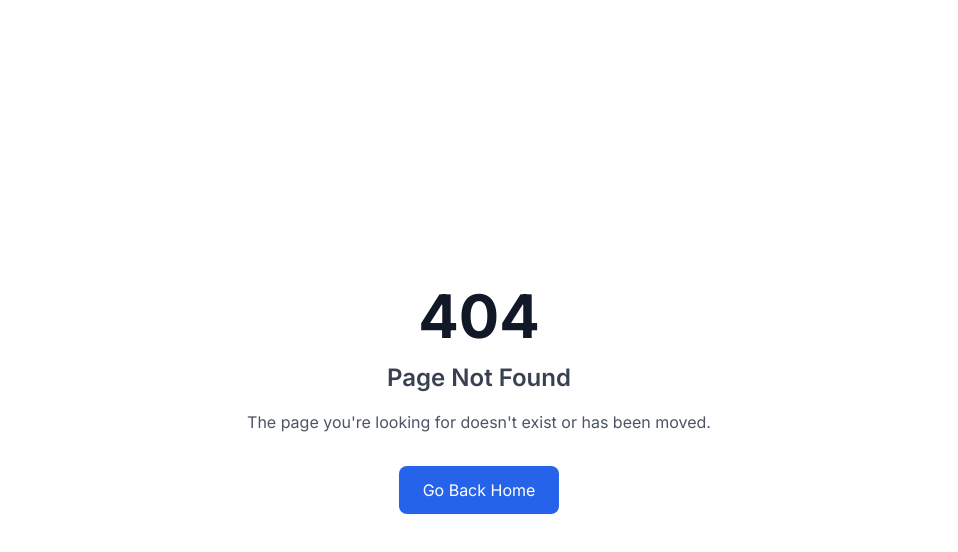
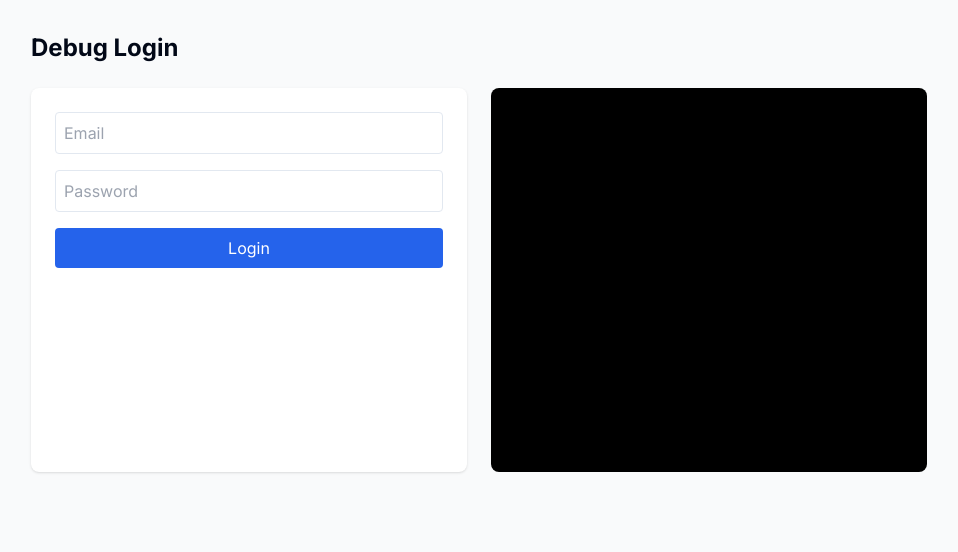
Before and after one commit to sbyiadom/Stratavax-Learning-Management-System, a Next.js app: page /login-debug in a window 1280 px wide. Before the commit this address had no page. Shown: the top 552 px of the page, without its empty margins (161-1119 px from the left). Built offline with nearby package versions, Linux system fonts and the light colour scheme.

Commit message:
Create page.tsx

```diff
--- /dev/null
+++ b/app/login-debug/page.tsx
@@ -0,0 +1,97 @@
+'use client'
+
+import { useState } from 'react'
+import { createClient } from '@/lib/supabase'
+
+export default function LoginDebug() {
+  const [email, setEmail] = useState('')
+  const [password, setPassword] = useState('')
+  const [debug, setDebug] = useState<any[]>([])
+  const supabase = createClient()
+
+  const addDebug = (message: string, data?: any) => {
+    setDebug(prev => [...prev, { time: new Date().toISOString(), message, data }])
+  }
+
+  const handleLogin = async (e: React.FormEvent) => {
+    e.preventDefault()
+    addDebug('Attempting login...')
+
+    const { data, error } = await supabase.auth.signInWithPassword({
+      email,
+      password,
+    })
+
+    if (error) {
+      addDebug(`Login error: ${error.message}`, error)
+    } else {
+      addDebug('Login successful!', { user: data.user?.email })
+
+      // Check session right after login
+      const { data: { session } } = await supabase.auth.getSession()
+      addDebug('Session after login:', { hasSession: !!session })
+
+      // Check cookies
+      addDebug('Cookies after login:', document.cookie)
+
+      // Try to go to dashboard after 2 seconds
+      setTimeout(() => {
+        addDebug('Redirecting to dashboard...')
+        window.location.href = '/dashboard-debug'
+      }, 2000)
+    }
+  }
+
+  return (
+    <div className="min-h-screen p-8 bg-gray-50">
+      <div className="max-w-4xl mx-auto">
+        <h1 className="text-2xl font-bold mb-6">Debug Login</h1>
+
+        <div className="grid grid-cols-2 gap-6">
+          {/* Login Form */}
+          <div className="bg-white p-6 rounded-lg shadow">
+            <form onSubmit={handleLogin} className="space-y-4">
+              <input
+                type="email"
+                value={email}
+                onChange={(e) => setEmail(e.target.value)}
+                placeholder="Email"
+                className="w-full p-2 border rounded"
+                required
+              />
+              <input
+                type="password"
+                value={password}
+                onChange={(e) => setPassword(e.target.value)}
+                placeholder="Password"
+                className="w-full p-2 border rounded"
+                required
+              />
+              <button
+                type="submit"
+                className="w-full p-2 bg-blue-600 text-white rounded"
+              >
+                Login
+              </button>
+            </form>
+          </div>
+
+          {/* Debug Output */}
+          <div className="bg-black text-green-400 p-4 rounded-lg font-mono text-sm h-96 overflow-auto">
+            {debug.map((d, i) => (
+              <div key={i} className="mb-2 border-b border-gray-700 pb-1">
+                <div className="text-xs text-gray-500">{d.time.split('T')[1].split('.')[0]}</div>
+                <div>{d.message}</div>
+                {d.data && (
+                  <pre className="text-xs text-yellow-400 ml-2">
+                    {JSON.stringify(d.data, null, 2)}
+                  </pre>
+                )}
+              </div>
+            ))}
+          </div>
+        </div>
+      </div>
+    </div>
+  )
+}
```
